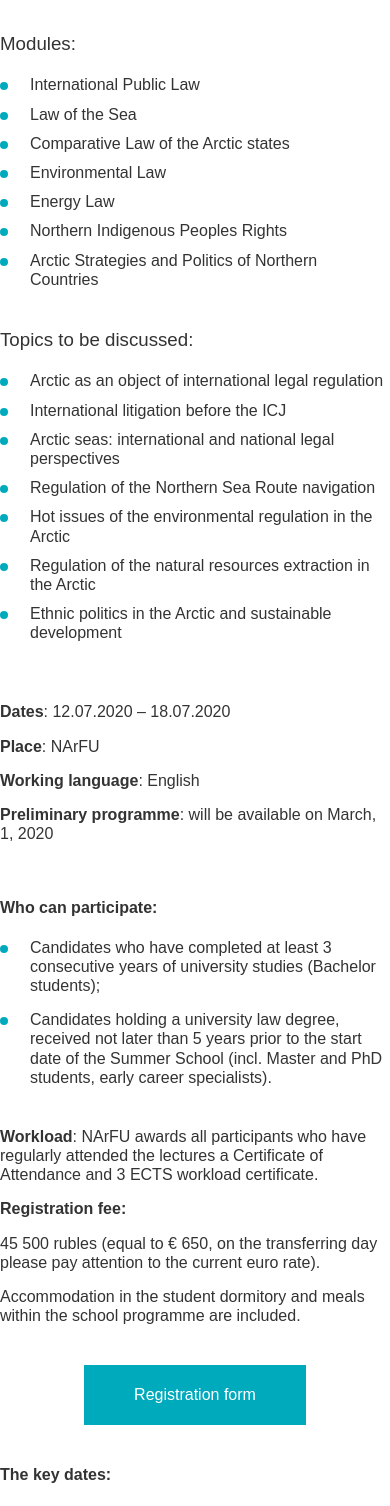
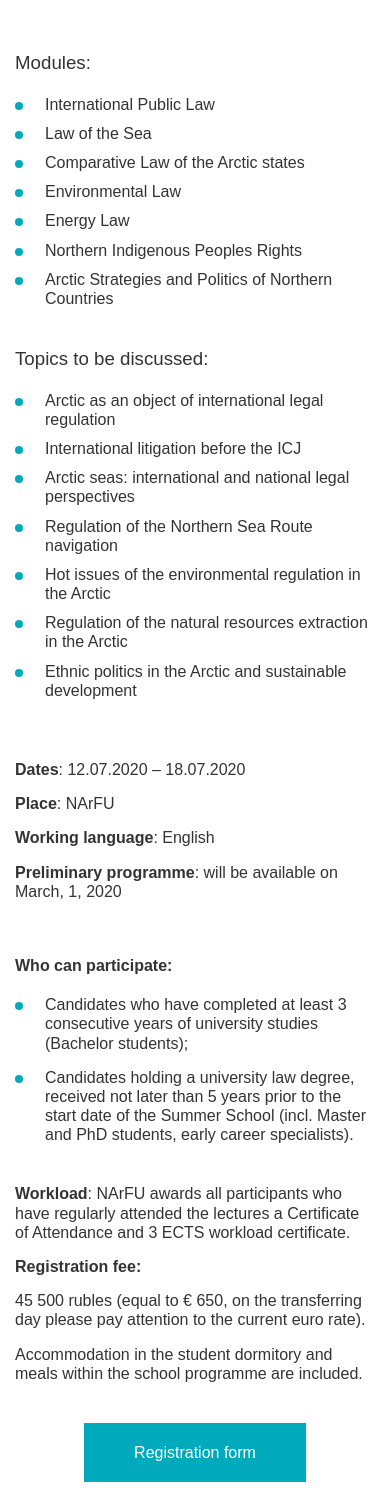
Before and after one commit to Khirnov/Khirnov.github.io, a plain HTML site: page index.html in a window 390 px wide. Shown: the part 494-2000 px from the top of the page. Drawn offline with Linux system fonts and the light colour scheme.

Commit message:
fix style.css

```diff
--- /dev/null
+++ b/#sourse/css/style.scss
@@ -0,0 +1,124 @@
+$base-color: #00AABD;
+*{
+  margin: 0;
+  padding: 0;
+  box-sizing: border-box;
+}
+body{
+  background: #ffffff;
+  color: #333333;
+  font-family: 'Arial', 'Helvetica', 'sans-serif';
+  font-size: 16px;
+  line-height: 1.2;
+}
+h1, h2, h3{
+  font-weight: normal;
+  margin: 0;
+}
+h1{
+  font-size: 32px;
+}
+a{
+  color: $base-color;
+  text-decoration: underline;
+}
+header{
+  background: $base-color;
+  height: 80px;
+  color: #ffffff;
+  a{
+    color: #ffffff;
+    text-decoration: none;
+    &:hover{
+      opacity: 0.8;
+    }
+  }
+}
+footer{
+  background: $base-color;
+  height: 40px;
+  color: #ffffff;
+}
+.bottom_half{
+  font-size: 14px;
+}
+section{
+  &.workarea{
+    padding: 20px 0 50px;
+  }
+}
+.box{
+  max-width: 990px;
+  margin: 0 auto;
+  padding: 0 15px;
+  height: 100%;
+}
+.flex{
+  display: flex;
+  justify-content: space-between;
+  align-items: center;
+  width: 100%;
+  height: 100%;
+}
+article{
+  padding: 20px 0;
+}
+.article-half{
+  h3{
+    margin-bottom: 20px;
+  }
+}
+p{
+  margin-bottom: 15px;
+}
+.btn{
+  display: inline-block;
+  background: $base-color;
+  color: #ffffff;
+  padding: 20px 50px;
+  text-decoration: none;
+  &:hover{
+    opacity: 0.8;
+  }
+}
+.btn-wrapper{
+  margin: 40px 0;
+  text-align: center;
+  a{
+    display: inline-block;
+  }
+}
+ul{
+  list-style: none;
+  margin: 20px 0;
+  li{
+    position: relative;
+    padding-left: 30px;
+    margin-bottom: 10px;
+    &:before{
+      display: block;
+      content: '';
+      position: absolute;
+      width: 8px;
+      height: 8px;
+      border-radius: 50%;
+      background: $base-color;
+      top: 7px;
+      left: 0;
+    }
+  }
+}
+.article-dbl{
+  align-items: flex-start;
+}
+@media screen and (max-width: 768px){
+  h1{
+    font-size: 22px;
+  }
+  .article-dbl{
+    display: block;
+  }
+  .article-half:first-child{
+    margin-bottom: 40px;
+  }
+}
```
Also changed, not shown: css/style.css, 2 other files.
